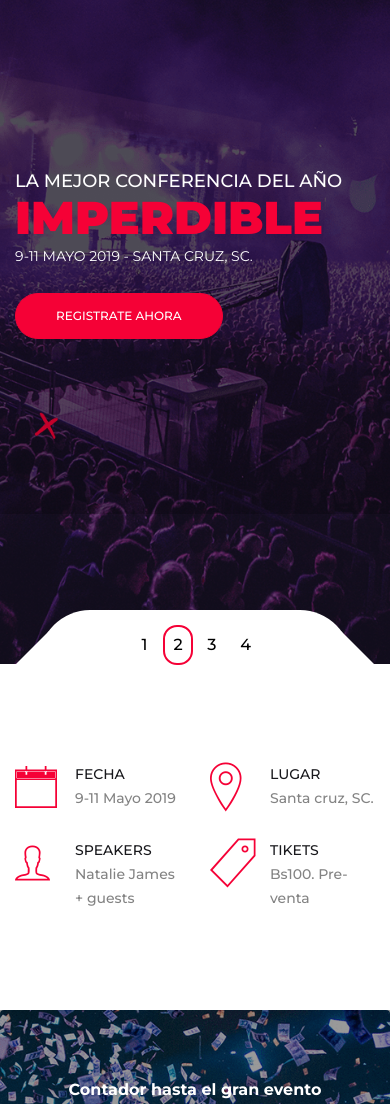
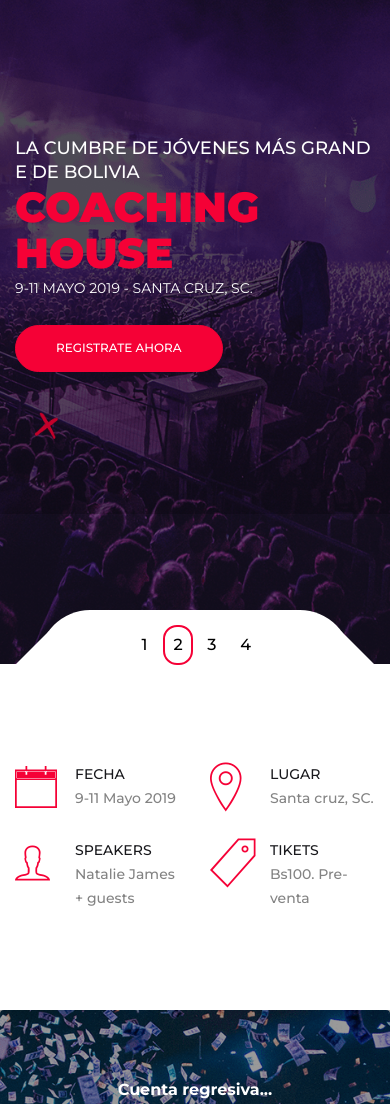
Before and after one commit to lopezrboris/coaching-house.org, a website: page index.html in a window 390 px wide. Shown: the part 180-1284 px from the top of the page. Drawn offline with Linux system fonts and the light colour scheme; files whose address does not match are found by name.

Commit message:
More changes

```diff
--- a/assets/css/main.css
+++ b/assets/css/main.css
@@ -2041,6 +2041,7 @@ Cover
   transform: translateY(20px);
   -webkit-transition: all 0.4s 600ms ease-in-out;
   transition: all 0.4s 600ms ease-in-out;
+  word-break: break-word;
 }
 .cover_slider .cover_item .slider_content .slider-content-inner .cover-date {
   font-size: 18px;
@@ -2277,7 +2278,7 @@ Cover
     font-size: 18px;
   }
   .cover_slider .cover_item .slider_content .slider-content-inner .cover-xl-text {
-    font-size: 46px;
+    font-size: 42px;
   }
   .cover_slider .cover_item .slider_content .slider-content-inner .cover-date {
     font-size: 14px;
--- a/assets/js/main.js
+++ b/assets/js/main.js
@@ -71,7 +71,7 @@ $(document).ready(function() {
     $(".cover_slider").owlCarousel({
         loop:true,
         autoplay:true,
-        smartSpeed:1000,
+        smartSpeed:30000,
         autoplayHoverPause:false,
         dots:true,
         nav:false,
--- a/index.html
+++ b/index.html
@@ -98,9 +98,9 @@
                     <div class="container">
                         <div class="slider-content-left">
                             <h2 class="cover-title">
-                                La mejor conferencia del año
+                                La cumbre de jóvenes más grande de Bolivia
                             </h2>
-                            <strong class="cover-xl-text">Imperdible</strong>
+                            <strong class="cover-xl-text">Coaching house</strong>
                             <p class="cover-date">
                                 9-11 Mayo 2019  - Santa cruz, SC.
                             </p>
@@ -140,7 +140,7 @@
                             <h2 class="cover-title">
                                 Temas del más alto nivel
                             </h2>
-                            <strong class="cover-xl-text">Super humano</strong>
+                            <strong class="cover-xl-text">Super-humano</strong>
                             <p class="cover-date">
                                 9-11 Mayo 2019  - Santa cruz, SC.
                             </p>
@@ -236,7 +236,7 @@
     <div class="container">
         <div class="row justify-content-center">
             <div class="col-12 col-md-10">
-                <h4 class="mb30 text-center color-light">Contador hasta el gran evento</h4>
+                <h4 class="mb30 text-center color-light">Cuenta regresiva...</h4>
                 <div class="countdown"></div>
             </div>
         </div>
@@ -413,7 +413,7 @@
                 </div>
             </div>
         </div>
-        <div class="col-md-3 col-sm-6">
+        <!-- <div class="col-md-3 col-sm-6">
             <div class="speaker_box">
                 <div class="speaker_img zoom-CV">
                     <img src="assets/img/speakers/s7.png" alt="speaker name">
@@ -434,7 +434,7 @@
                     </div>
                 </div>
             </div>
-        </div>
+        </div> -->
     </div>
 </section>
 <!--speaker section end -->
```
